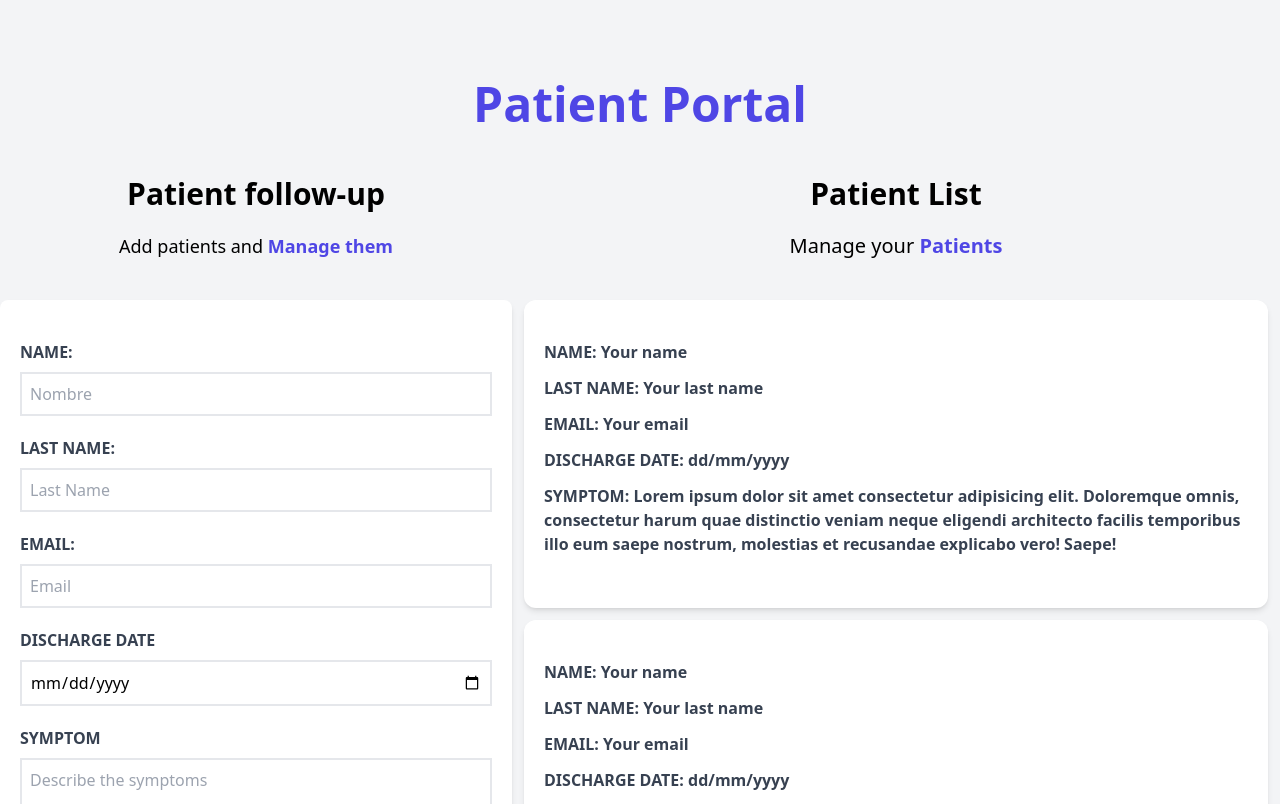
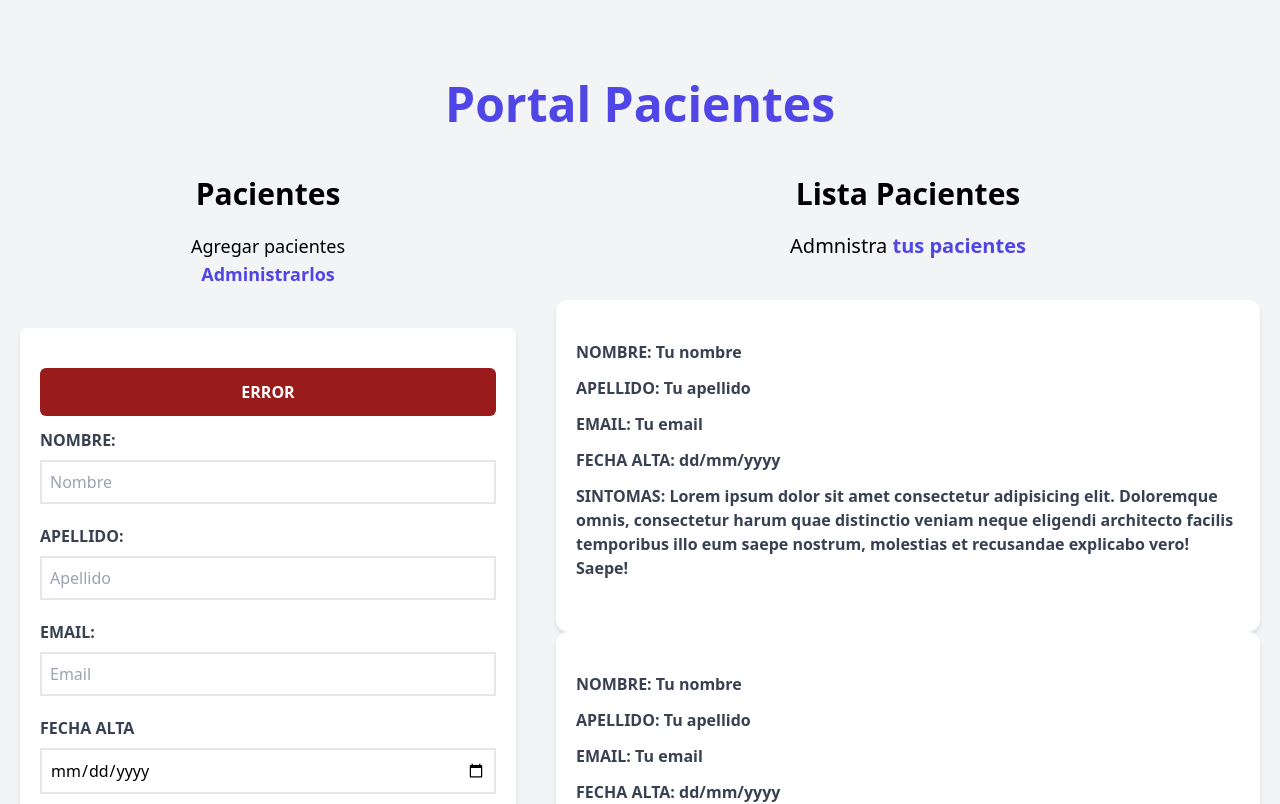
Before and after one commit to elecalderon1501/Patient-Portal, a React (Vite) app: page / in a window 1280 px wide. Shown: the top 804 px of the page. Built offline with nearby package versions, Linux system fonts and the light colour scheme.

Commit message:
Formulario Controlado ok

```diff
--- a/src/App.jsx
+++ b/src/App.jsx
@@ -1,14 +1,18 @@
+import { useState } from 'react'
 import Header from './components/Header'
 import Form from './components/Form'
 import PatientList from './components/PatientList'
 
 function App() {
+  const [pacientes, setPacientes] = useState([])
+
   return (
     <div className="container mx-auto mt-20">
       <Header />
       <div className='mt-12 md:flex'>
       {/* md->mediaquery */}
-      <Form />
+      <Form
+      setPacientes={setPacientes} />
       <PatientList />
       </div>
     </div>
--- a/src/components/Form.jsx
+++ b/src/components/Form.jsx
@@ -1,41 +1,70 @@
-import React from 'react'
+import React, { useState } from 'react'
 
-const Form = () => {
+const Form = ({setPacientes}) => {
+  const [name, setName] = useState('')
+  const [lastName, setLastName] = useState('')
+  const [email, setEmail] = useState('')
+  const [date, setDate] = useState('')
+  const [sintomas, setSintomas] = useState('')
+  const [error, setError] = useState('false')
+
+  const handleSubmit = e => {
+    e.preventDefault()
+    //VALIDACION
+    if ([name, lastName, email, date, sintomas].includes('')) {
+      setError('true')
+      return
+    }
+    setError(false)
+  }
+
   return (
-    <div className="md:w-1/2 lg:w-2/5">
-      <h2 className="font-black text-3xl text-center">Patient follow-up</h2>
+    <div className="md:w-1/2 lg:w-2/5 mx-5">
+      <h2 className="font-black text-3xl text-center">Pacientes</h2>
       <p className="text-lg mt-5 text-center mb-10">
-        Add patients and{' '}
-        <span className="text-indigo-600 font-bold ">Manage them</span>
+        Agregar pacientes <br />
+        <span className="text-indigo-600 font-bold ">Administrarlos</span>
       </p>
 
-      <form className="bg-white shadow-md rounded-lg py-10 px-5 mb-10">
+      <form
+        onSubmit={handleSubmit}
+        className="bg-white shadow-md rounded-lg py-10 px-5 mb-10"
+      >
+        {error && (
+          <div className="bg-red-800 text-white text-center p-3 uppercase font-bold mb-3 rounded-md">
+            <p>Error</p>
+          </div>
+        )}
         <div className="mb-5">
           <label
             htmlFor="Name"
             className="block text-gray-700 uppercase font-bold"
           >
-            Name:
+            Nombre:
           </label>
           <input
-            id="Name"
+            id="Nombre"
             type="text"
             placeholder="Nombre"
             className="border-2 w-full p-2 mt-2 placeholder-gray-400 rounded-mg"
+            value={name}
+            onChange={e => setName(e.target.value)}
           />
         </div>
-        <div className="mb-5" >
+        <div className="mb-5">
           <label
-            htmlFor="LastName"
+            htmlFor="Apellido"
             className="block text-gray-700 uppercase font-bold"
           >
-            Last Name:
+            Apellido:
           </label>
           <input
-            id="LastName"
+            id="Apellido"
             type="text"
-            placeholder="Last Name"
+            placeholder="Apellido"
             className="border-2 w-full p-2 mt-2 placeholder-gray-400 rounded-mg"
+            value={lastName}
+            onChange={e => setLastName(e.target.value)}
           />
         </div>
 
@@ -51,35 +80,49 @@ const Form = () => {
             type="email"
             placeholder="Email"
             className="border-2 w-full p-2 mt-2 placeholder-gray-400 rounded-mg"
+            value={email}
+            onChange={e => setEmail(e.target.value)}
           />
         </div>
         <div className="mb-5">
           <label
-            htmlFor="discharge-date"
+            htmlFor="fecha-alta"
             className="block text-gray-700 uppercase font-bold"
           >
-            Discharge Date
+            Fecha Alta
           </label>
           <input
-            id="discharge-date"
+            id="fecha-alta"
             type="date"
             className="border-2 w-full p-2 mt-2 placeholder-gray-400 rounded-mg"
+            value={date}
+            onChange={e => setDate(e.target.value)}
           />
-
         </div>
         <div className="mb-5">
           <label
-            htmlFor="symptom"
+            htmlFor="sintomas"
             className="block text-gray-700 uppercase font-bold"
           >
-            Symptom
+            Sintomas
           </label>
-          <textarea name="" id="symptom" className="border-2 w-full p-2 mt-2 placeholder-gray-400 rounded-mg" placeholder='Describe the symptoms' ></textarea>
+          <textarea
+            name=""
+            id="sintomas"
+            className="border-2 w-full p-2 mt-2 placeholder-gray-400 rounded-mg"
+            placeholder="Describe the symptoms"
+            value={sintomas}
+            onChange={e => setSintomas(e.target.value)}
+          ></textarea>
         </div>
-        <input type="submit" className="bg-indigo-600 w-full p-3 text-white uppercase font-bold hover:bg-indigo-800 cursor-pointer transition-all " value="Add patient" />
+        <input
+          type="submit"
+          className="bg-indigo-600 w-full p-3 text-white uppercase font-bold hover:bg-indigo-800 cursor-pointer transition-all "
+          value="Agregar paciente"
+        />
       </form>
     </div>
   )
 }
 
-export default Form;
+export default Form
--- a/src/components/Header.jsx
+++ b/src/components/Header.jsx
@@ -1,7 +1,7 @@
 function Header() {
   return (
     <>
-      <h1 className="font-black text-5xl text-center text-indigo-600 md:w-1/2 mx-auto" >Patient Portal </h1>
+      <h1 className="font-black text-5xl text-center text-indigo-600 md:w-1/2 mx-auto" >Portal Pacientes </h1>
     </>
   )
 }
--- a/src/components/Patient.jsx
+++ b/src/components/Patient.jsx
@@ -2,24 +2,24 @@
 const Patient = () => {
   return (
 
-      <div className="m-3 bg-white shadow-md px-5 py-10 rounded-xl">
+      <div className="mx-5 bg-white shadow-md px-5 py-10 rounded-xl">
         <p className="font-bold mb-3 text-gray-700 uppercase">
-          Name: <span className="front-normal normal-case"> Your name</span>
+          Nombre: <span className="front-normal normal-case"> Tu nombre</span>
         </p>
 
         <p className="font-bold mb-3 text-gray-700 uppercase">
-          Last Name:{' '}
-          <span className="front-normal normal-case"> Your last name</span>
+          Apellido:{' '}
+          <span className="front-normal normal-case"> Tu apellido</span>
         </p>
         <p className="font-bold mb-3 text-gray-700 uppercase">
-          Email: <span className="front-normal normal-case"> Your email</span>
+          Email: <span className="front-normal normal-case"> Tu email</span>
         </p>
         <p className="font-bold mb-3 text-gray-700 uppercase">
-          Discharge Date:{' '}
+          Fecha Alta:{' '}
           <span className="front-normal normal-case"> dd/mm/yyyy</span>
         </p>
         <p className="font-bold mb-3 text-gray-700 uppercase">
-          Symptom:{' '}
+          Sintomas:{' '}
           <span className="front-normal normal-case">
             {' '}
             Lorem ipsum dolor sit amet consectetur adipisicing elit. Doloremque
--- a/src/components/PatientList.jsx
+++ b/src/components/PatientList.jsx
@@ -4,9 +4,9 @@ const PatientList = () => {
   return (
     <div className="md:w-1/2 lg:w-3/5 md:h-screen overflow-y-scroll">
       {/* overflow-y-scroll--> me genera un scroll en la parte de las card patient  md->toma todo el ancho disponible*/}
-      <h2 className="font-black text-3xl text-center">Patient List</h2>
+      <h2 className="font-black text-3xl text-center">Lista Pacientes</h2>
       <p className="text-xl mt-5 mb-10 text-center">
-        Manage your <span className="text-indigo-600 font-bold">Patients</span>
+        Admnistra <span className="text-indigo-600 font-bold">tus pacientes</span>
       </p>
       <Patient />
       <Patient />
```
